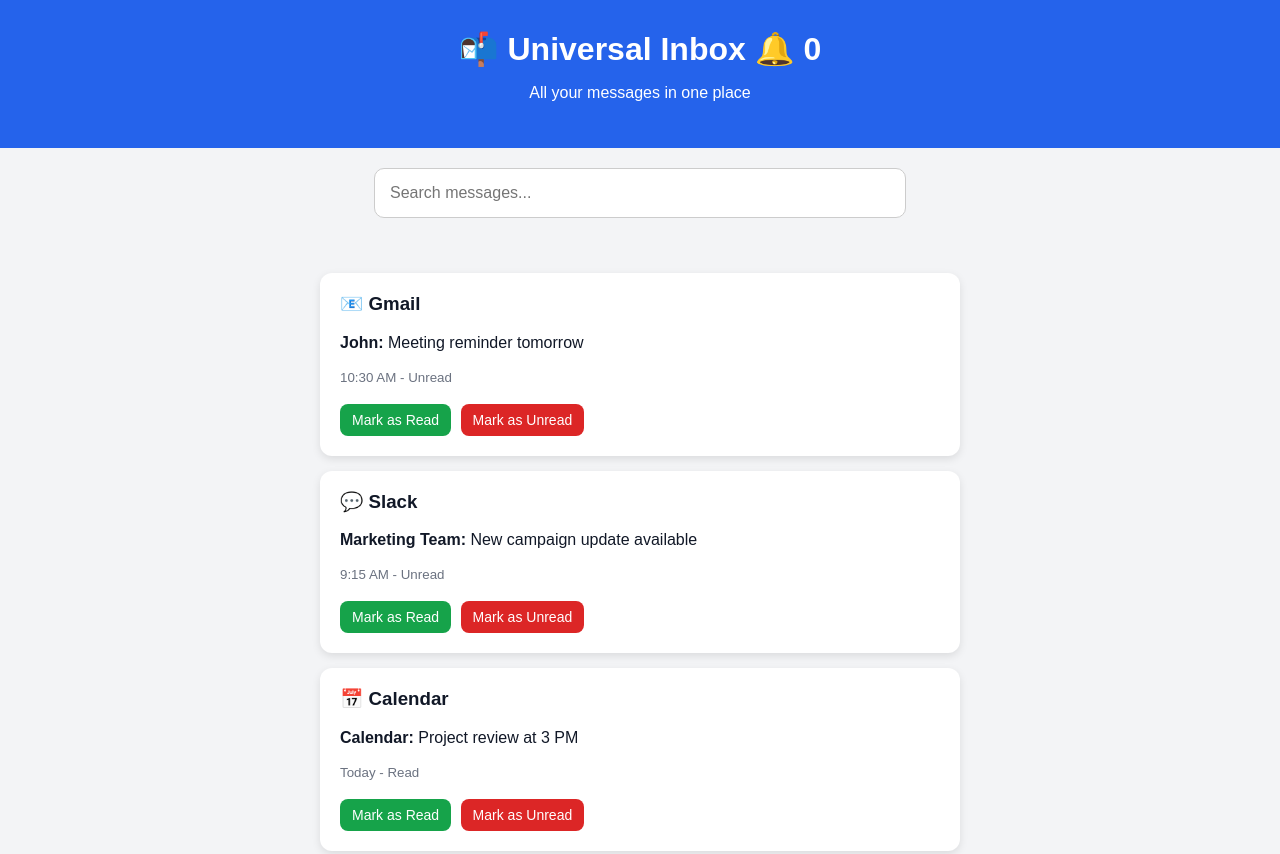
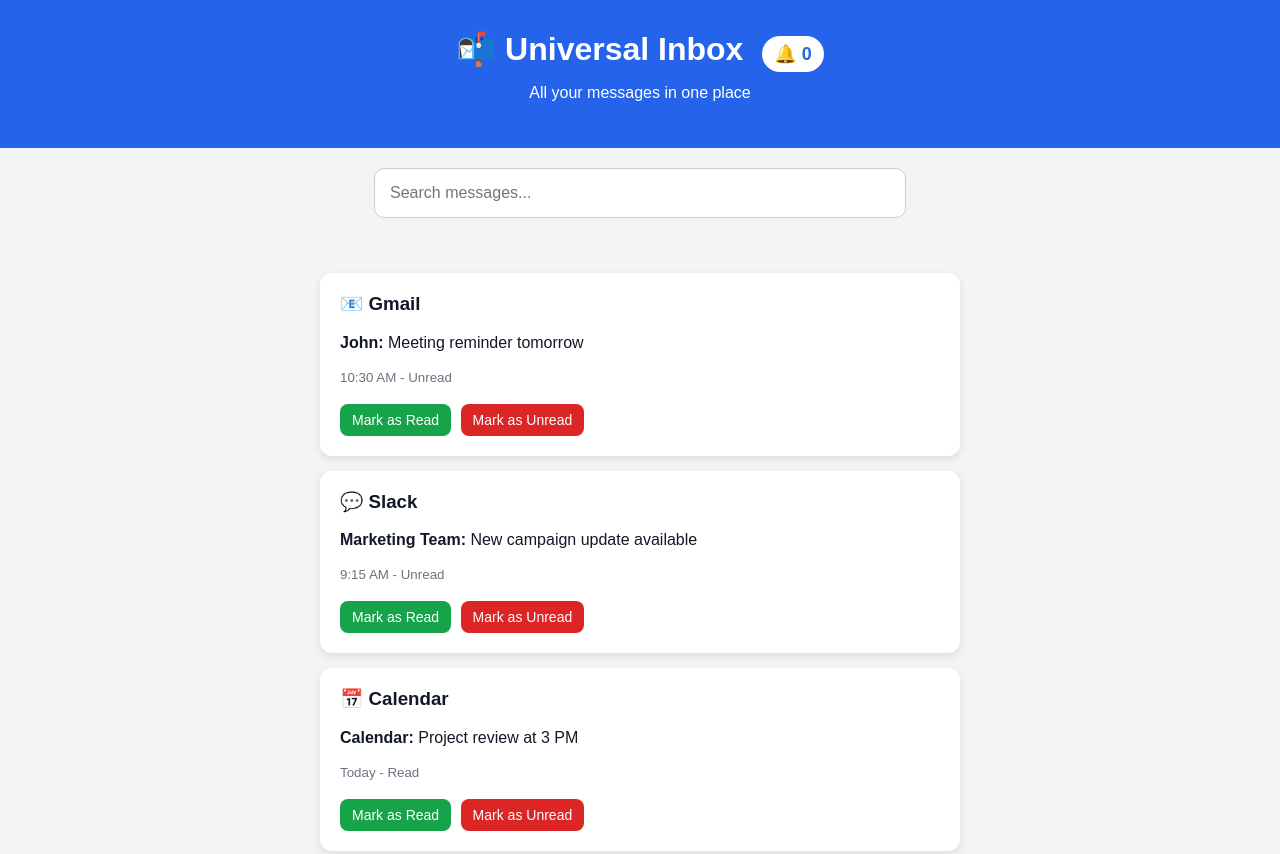
Before and after one commit to Mahama59/universal-inbox, a plain HTML site: page index.html in a window 1280 px wide. Shown: the top 854 px of the page. Drawn offline with Linux system fonts and the light colour scheme.

Commit message:
Add notification styles to style.css

```diff
--- a/style.css
+++ b/style.css
@@ -80,6 +80,16 @@ button {
     color: white;
 }
 
+#notification {
+
+    font-size: 18px;
+    background: white;
+    color: #2563eb;
+    padding: 8px 12px;
+    border-radius: 20px;
+    margin-left: 10px;
+
+}
 footer {
     text-align: center;
     padding: 20px;
```
